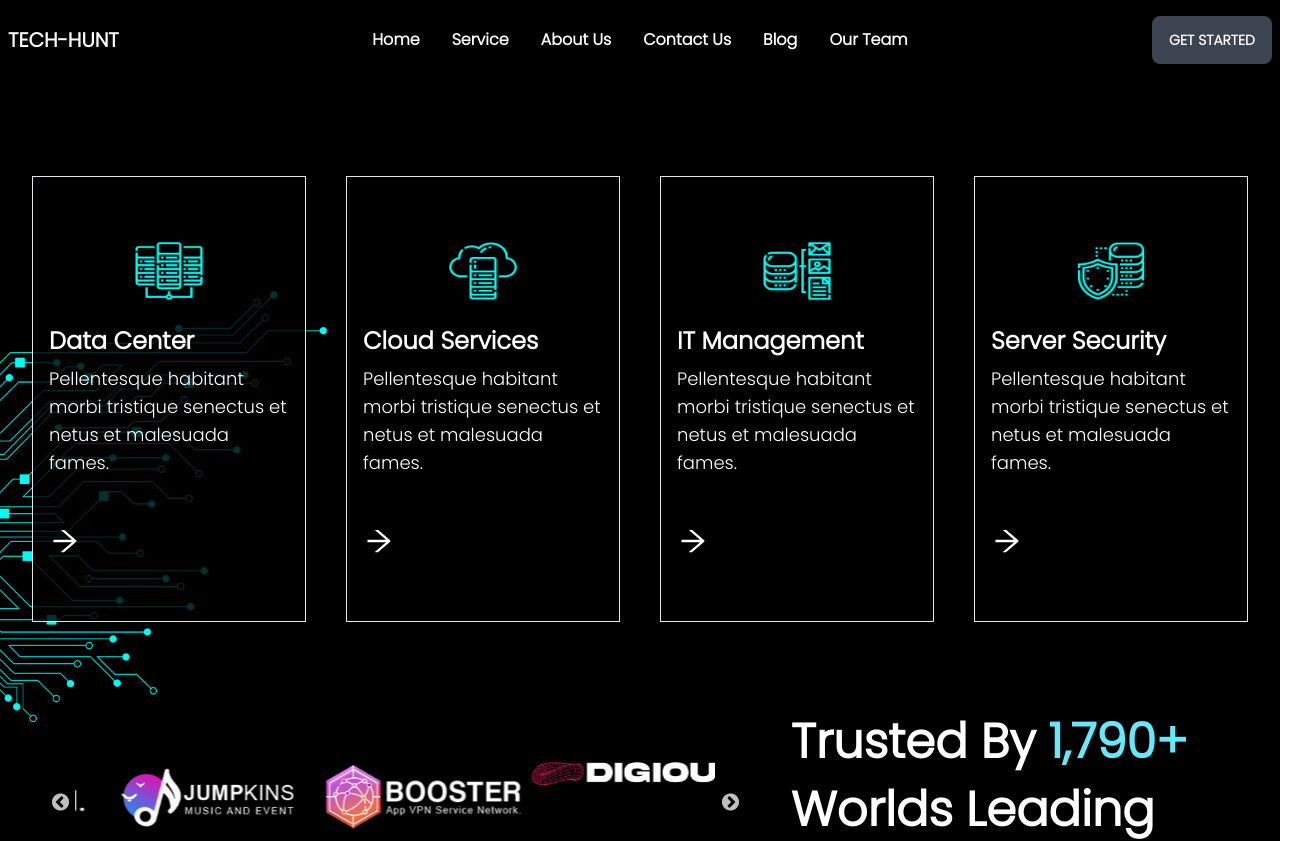
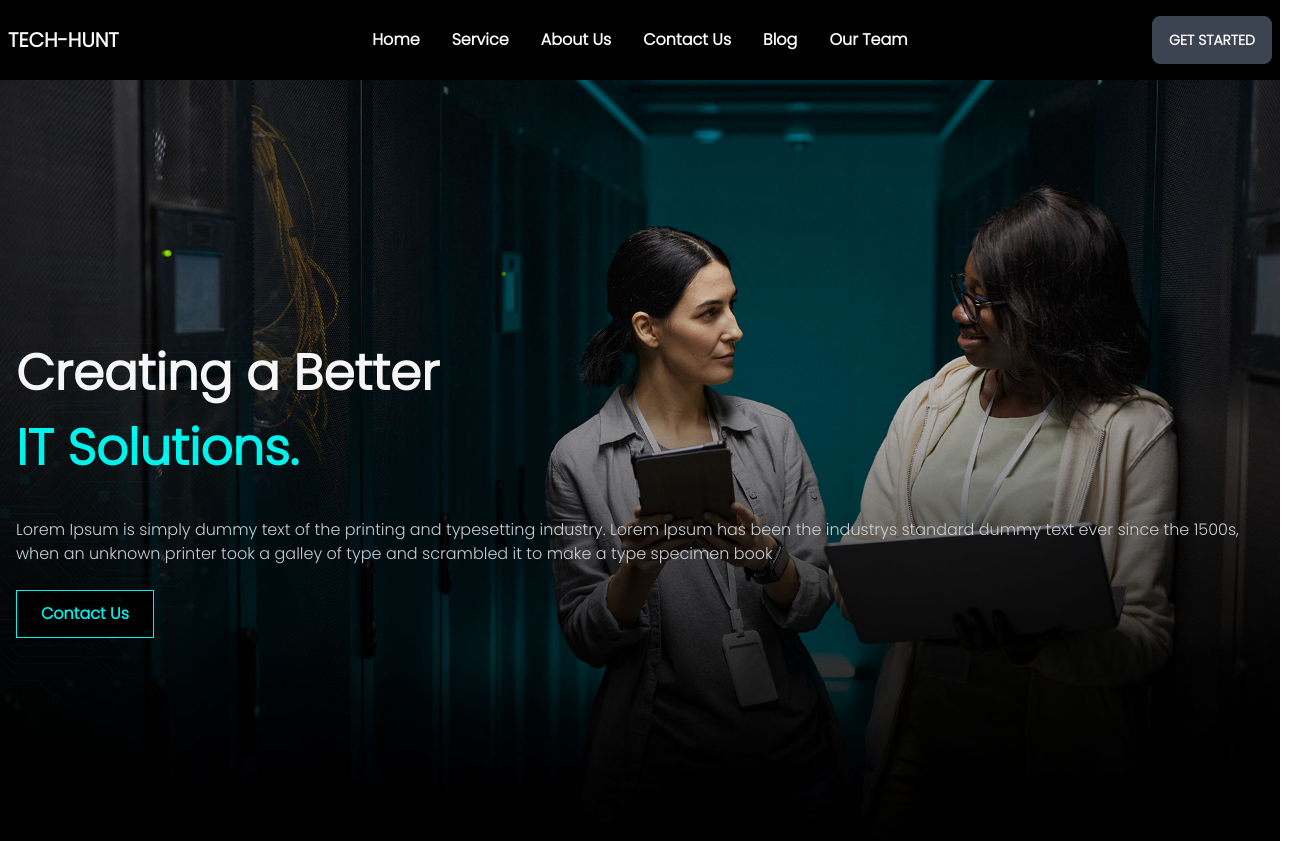
Before and after one commit to devAzharul/TECH-HUNT, a Next.js app: page / in a window 1280 px wide. Shown: the top 841 px of the page, 1305 px wide, since content can reach past the window. Built offline with nearby package versions, Linux system fonts and the light colour scheme.

Commit message:
add banner section

```diff
--- /dev/null
+++ b/components/Banner/Banner.js
@@ -0,0 +1,45 @@
+import Slider from "react-slick";
+import bannerOne from '@/Assests/Images/itsolu-1.jpg'
+import bannerTwo from '@/Assests/Images/itsolu-2.jpg'
+import Image from "next/image";
+const Banner = () => {
+    const settings = {
+        dots: false,
+        fade: true,
+        infinite: true,
+        slidesToShow: 1,
+        slidesToScroll: 1,
+        autoplay: true,
+        speed: 2000,
+        autoplaySpeed: 2000,
+        cssEase: "linear"
+    };
+    return (
+        <div>
+            <Slider {...settings}>
+                <div>
+                    <div className="relative">
+                        <Image src={bannerOne} alt="Banner one" />
+                        <div className="absolute top-[30%] left-4 z-10">
+                            <h1 className="text-white font-bold mb-8" style={{ fontSize: "50px" }}>Creating a Better <br /> <span className="primaryText">IT Solutions.</span> </h1>
+                            <p className="text-gray-300">Lorem Ipsum is simply dummy text of the printing and typesetting industry. Lorem Ipsum has been the industrys standard dummy text ever since the 1500s, when an unknown printer took a galley of type and scrambled it to make a type specimen book</p>
+                            <button className="primaryBtn">Contact Us</button>
+                        </div>
+                    </div>
+                </div>
+                <div>
+                    <div className="relative">
+                        <Image src={bannerTwo} alt="Banner two" />
+                        <div className="absolute top-[30%] left-4 z-10">
+                            <h1 className="text-white font-bold mb-8" style={{ fontSize: "50px" }}>Creating a Better <br /> <span className="primaryText">IT Solutions.</span> </h1>
+                            <p className="text-gray-300">Lorem Ipsum is simply dummy text of the printing and typesetting industry. Lorem Ipsum has been the industrys standard dummy text ever since the 1500s, when an unknown printer took a galley of type and scrambled it to make a type specimen book</p>
+                            <button className="primaryBtn">Contact Us</button>
+                        </div>
+                    </div>
+                </div>
+            </Slider>
+        </div>
+    );
+};
+
+export default Banner;
--- a/components/Comment/Comment.js
+++ b/components/Comment/Comment.js
@@ -6,7 +6,7 @@ import commentOne from '../../Assests/Images/comment-1.jpg'
 import styles from '@/styles/Comment/Comment.module.css'
 const Comment = () => {
     const settings = {
-        dots: true,
+        dots: false,
         infinite: true,
         speed: 500,
         slidesToShow: 1,
--- a/pages/index.js
+++ b/pages/index.js
@@ -1,3 +1,4 @@
+import Banner from "@/components/Banner/Banner";
 import Blog from "@/components/Blog/Blog";
 import Comment from "@/components/Comment/Comment";
 import ITSolution from "@/components/ITSolution/ITSolution";
@@ -10,9 +11,10 @@ import TrustedBrands from "@/components/TrustedBrands/TrustedBrands";
 export default function Home() {
   return (
     <Layout title="Home" >
+      <Banner />
       <ServiceProvider />
       <TrustedBrands />
-      <ITSolution/>
+      <ITSolution />
       <PaymentPlan />
       <Comment />
       <Blog />
```
